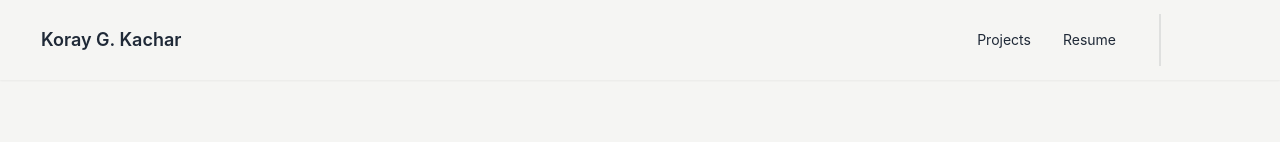
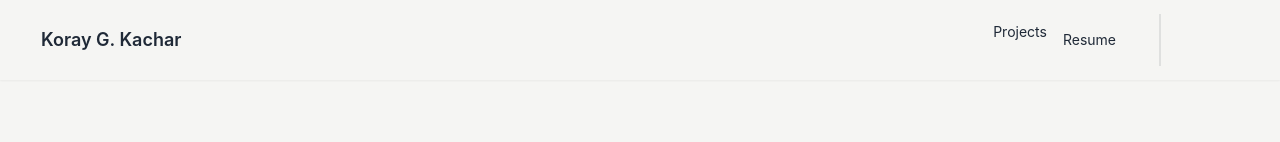
Before and after one commit to kachark/portfolio, a SvelteKit app: page / in a window 1280 px wide. Shown: the top 142 px of the page. Built offline with nearby package versions, Linux system fonts and the light colour scheme; some icons are missing.

Commit message:
removed link

```diff
--- a/src/components/Navbar.svelte
+++ b/src/components/Navbar.svelte
@@ -22,7 +22,7 @@
   </div>
   <div class="navbar-end">
     <ul class="menu menu-horizontal px-1 hidden md:flex">
-      <li><a>Projects</a></li>
+      <li>Projects</li>
       <li><a href="{base}/kachar_resume_2023.pdf">Resume</a></li>
     </ul>
     <div class="md:divider md:divider-horizontal hidden" />
```
